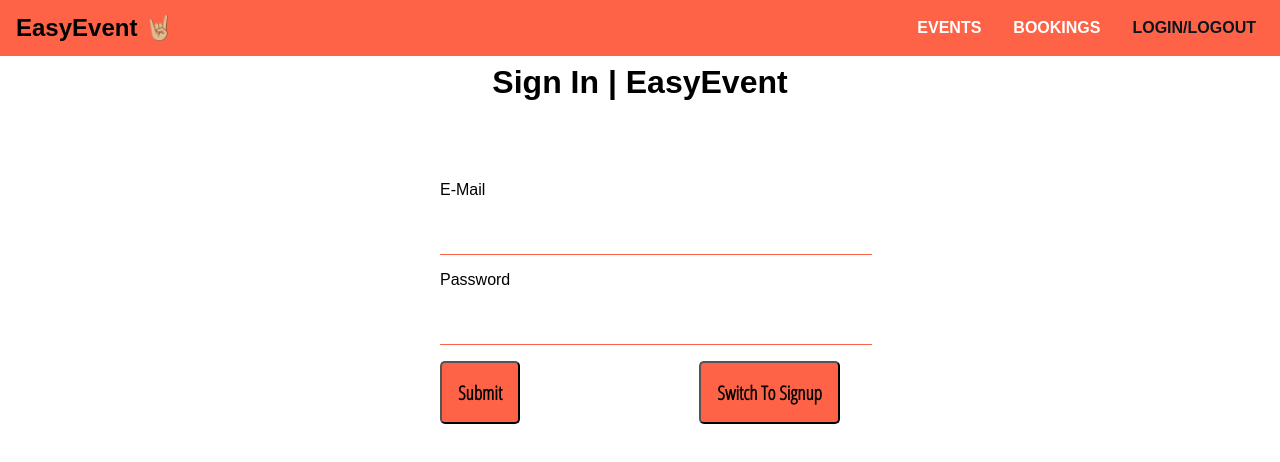
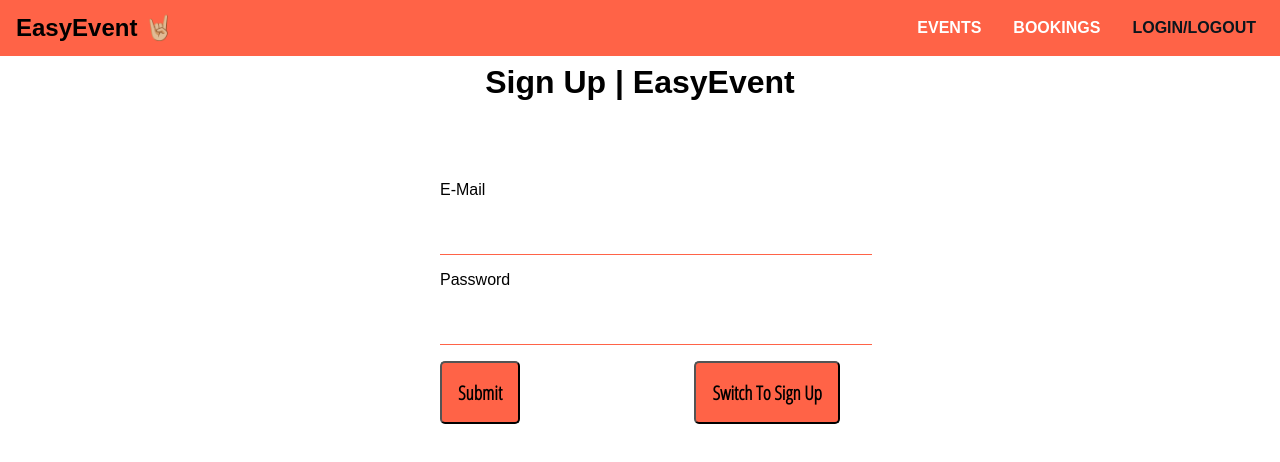
Before and after one commit to Casey6624/graphql-express-server, a React (Create React App) app in the folder frontend/: page /auth in a window 1280 px wide. Shown: the top 462 px of the page. Built offline with nearby package versions, Linux system fonts and the light colour scheme; the HTML template or start-up script is replaced by a standard one.

Commit message:
Working on adding useContext hook into the application

```diff
--- a/frontend/src/App.js
+++ b/frontend/src/App.js
@@ -1,4 +1,4 @@
-import React, { Component, Fragment } from 'react';
+import React, { Fragment, useContext } from 'react';
 import {Route, BrowserRouter, Redirect, Switch} from "react-router-dom"
 // Pages
 import AuthPage from "./pages/Auth"
@@ -9,11 +9,30 @@ import MainNavigation from "./components/Navigation/MainNavigation"
 // Styling
 import "./App.css"
 
-class App extends Component {
-  render() {
+import AuthContext from "./context/auth-context"
+
+//let AuthProvider = useContext(AuthContext)
+
+export default function App(props) {
+
+  function login(){
+
+  }
+
+  function logout(){
+
+  }
+
+
     return (
       <BrowserRouter>
         <Fragment>
+          <AuthContext.Provider value={{
+            token: null,
+            login: login,
+            logout: logout,
+            userId: null
+          }}>
             <MainNavigation />
               <main className="main-content">
               <Switch>
@@ -23,10 +42,8 @@ class App extends Component {
                 <Route path="/bookings"component={BookingsPage}/>
               </Switch>
               </main>
+          </AuthContext.Provider>
         </Fragment>
       </BrowserRouter>
     );
   }
-}
-
-export default App;
--- /dev/null
+++ b/frontend/src/context/auth-context.js
@@ -0,0 +1,10 @@
+import { createContext } from "react"
+
+const AuthContext = createContext({
+    token: null,
+    userId: null,
+    login: () => {},
+    logout: () => {}
+})
+
+export default AuthContext
--- a/frontend/src/pages/Auth.js
+++ b/frontend/src/pages/Auth.js
@@ -1,5 +1,6 @@
-import React, { useState } from "react";
+import React, { useState, useContext } from "react";
 import "./Auth.css"
+import AuthContext from "../context/auth-context";
 
 export default function Auth(props){
 
@@ -7,14 +8,28 @@ export default function Auth(props){
 
     const [emailAddress, setEmailAddress] = useState("")
     const [password, setPassword] = useState("")
+    const [isLogin, setIsLogin] = useState(true)
+
+    const {login, logout} = useContext(AuthContext)
 
     function submitHandler(e){
         e.preventDefault()
         if(emailAddress.trim().length === 0 || password.trim().length === 0){
             return
         }
-
-        const requestBody = {
+        let requestBody = {
+            query: `
+            query{
+                login(email: "${emailAddress}", password: "${password}"){
+                  userId
+                  token
+                  tokenExpiration
+                }
+              }
+            `
+        }
+        if(!isLogin){
+            requestBody = {
                 query: `
                 mutation{
                     createUser(userInput : {
@@ -26,6 +41,7 @@ export default function Auth(props){
                   }
                 `
             }
+        }
 
         fetch(GraphQL, {
             // All GraphQL queries require POST as they need a message body
@@ -35,12 +51,33 @@ export default function Auth(props){
                 "Content-Type": "application/json"
             }
         })
+        .then(res => {
+            // 200 == success, 201 == created
+            if(res.status !== 200 && res.status !== 201){
+                throw new Error("Failed!")
+            }
+            return res.json()
+        })
+        .then(data => {
+            console.log(data)
+            if(data.createUser){
+                console.log(data.createUser)
+                console.log("New User Created!")
+            }
+            if(data.login){
+                let { token, tokenExpiration, userId} = data.login
+                console.log(`${token} ${tokenExpiration} ${userId}`)
+            }
+        })
+        .catch(err => {
+            console.log(err)
+        })
     }
 
     return(
         <div>
             <h1 style={{textAlign: "center"}}>
-                Sign In | EasyEvent
+            {isLogin ? "Sign Up" : "Log In"} | EasyEvent
             </h1>
             <form className="auth-form" onSubmit={submitHandler}>
                 <div className="form-control">
@@ -54,7 +91,10 @@ export default function Auth(props){
                 <div className="form-actions">
                 <button type="submit">Submit</button>
                     <br />
-                    <button type="button">Switch To Signup</button>
+                    <button
+                    type="button"
+                    onClick={e => setIsLogin(!isLogin)}
+                    >Switch To {isLogin ? "Sign Up" : "Log In"}</button>
                 </div>
             </form>
         </div>
```
Lines whose indentation alone changed are shown as unchanged.
